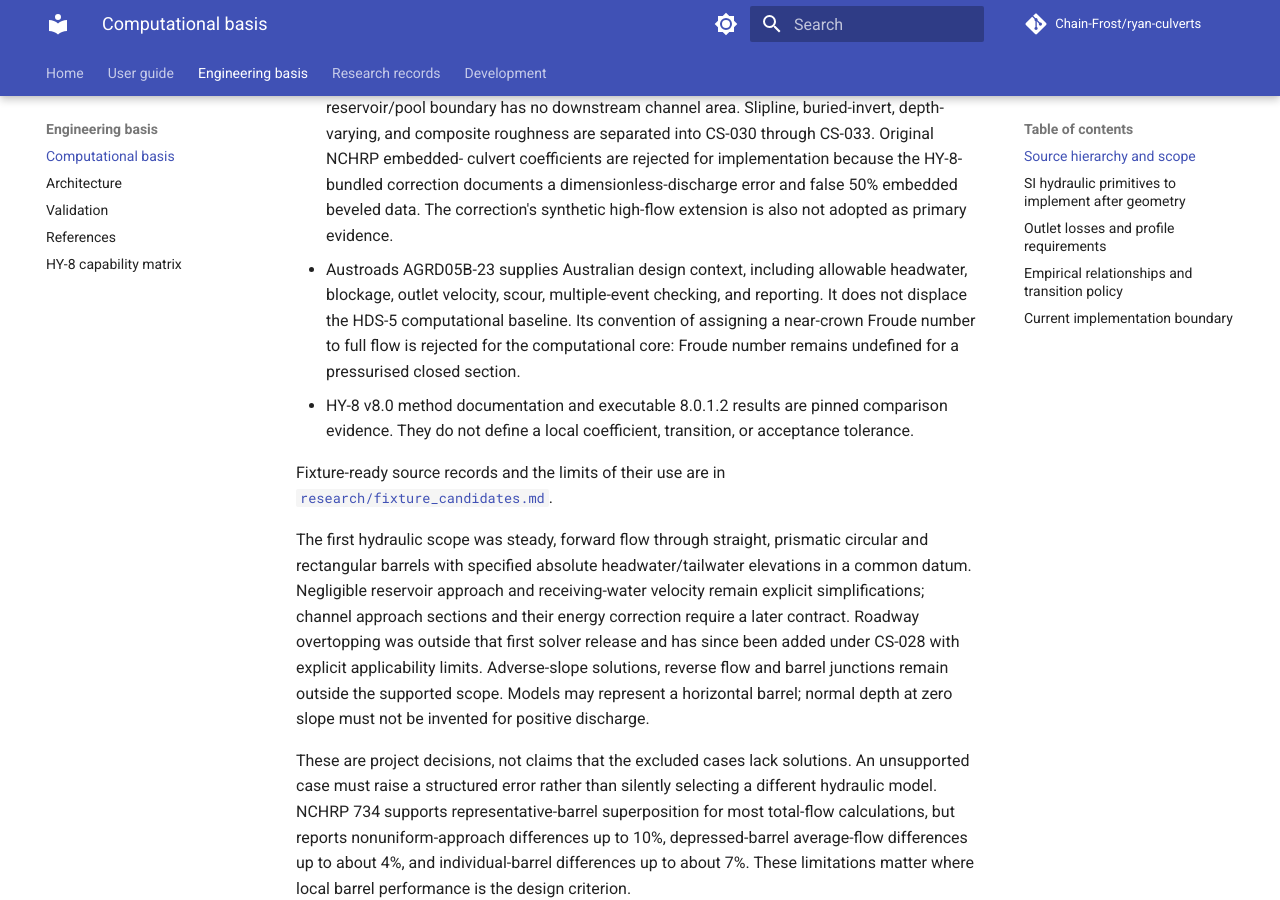
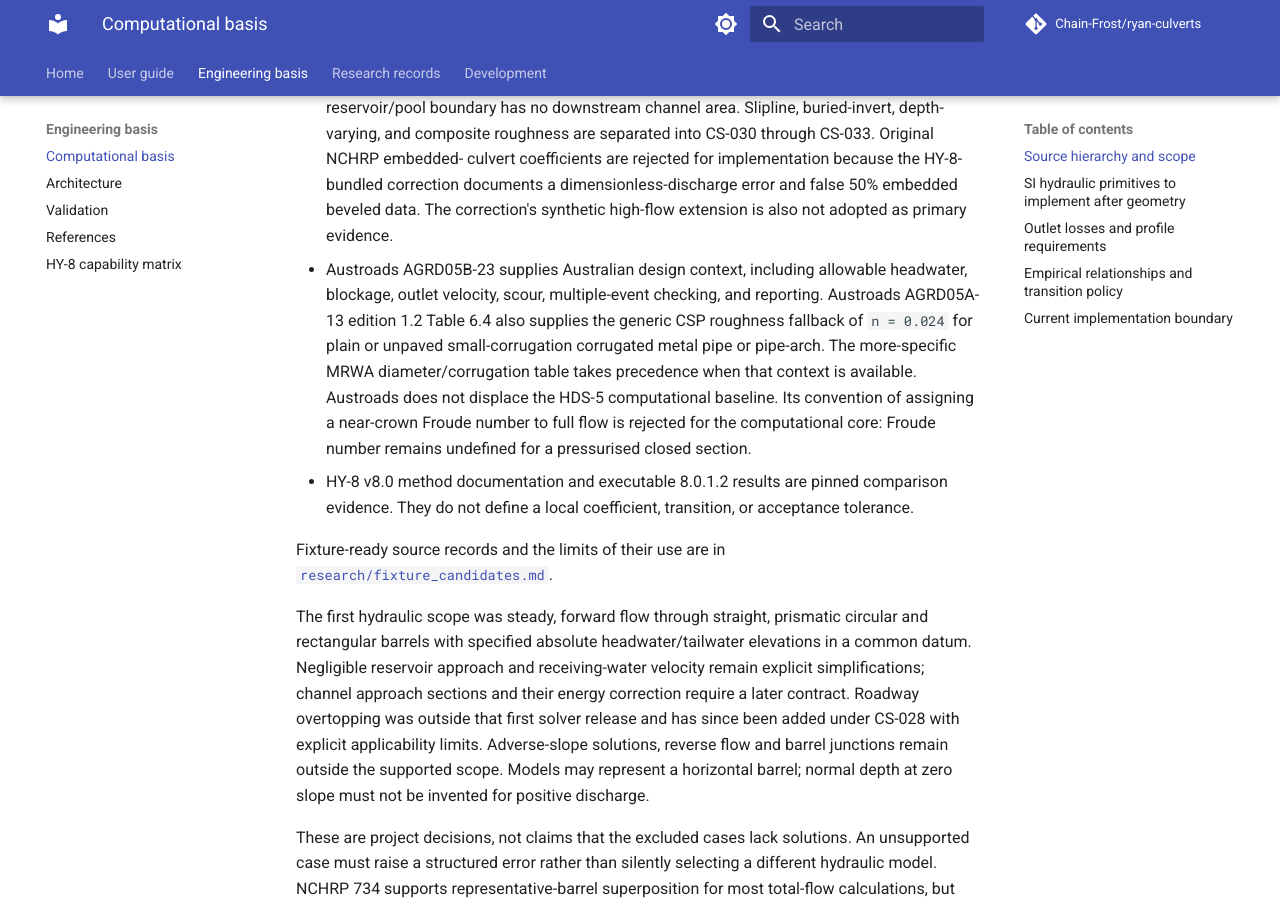
Before and after one commit to Chain-Frost/ryan-culverts, an MkDocs documentation site: the page built from docs/computational_basis.md, in a window 1280 px wide and 900 px high, scrolled down 681 px. Built offline with MkDocs 1.6.1 and Material for MkDocs 9.7.7, drawn with Linux system fonts in a browser that asks for light colours; comment, search, counter and statistics services are not loaded.

Commit message:
Record Austroads CSP roughness basis

```diff
--- a/docs/computational_basis.md
+++ b/docs/computational_basis.md
@@ -30,7 +30,11 @@ The completed source review adopts the following method dispositions:
   correction's synthetic high-flow extension is also not adopted as primary evidence.
 - Austroads AGRD05B-23 supplies Australian design context, including allowable
   headwater, blockage, outlet velocity, scour, multiple-event checking, and reporting.
-  It does not displace the HDS-5 computational baseline. Its convention of assigning a
+  Austroads AGRD05A-13 edition 1.2 Table 6.4 also supplies the generic CSP roughness
+  fallback of `n = 0.024` for plain or unpaved small-corrugation corrugated metal pipe
+  or pipe-arch. The more-specific MRWA diameter/corrugation table takes precedence when
+  that context is available. Austroads does not displace the HDS-5 computational
+  baseline. Its convention of assigning a
   near-crown Froude number to full flow is rejected for the computational core: Froude
   number remains undefined for a pressurised closed section.
 - HY-8 v8.0 method documentation and executable 8.0.1.2 results are pinned comparison
```
